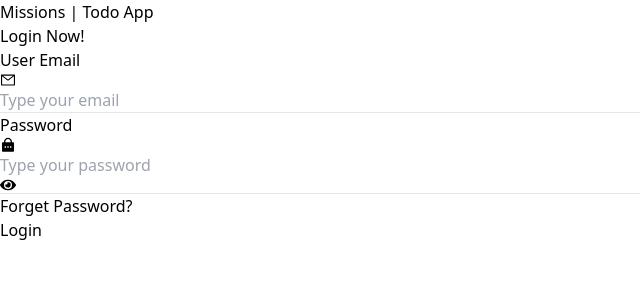
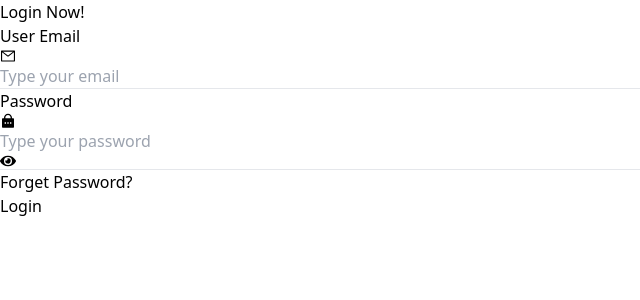
Before and after one commit to Its-Shojib/Missions-Todo-Web, a React (Vite) app in the folder frontend-react/: page /login in a window 1280 px wide. Shown: the top 300 px of the page, without its empty margins (0-640 px from the left). Built offline with nearby package versions, Linux system fonts and the light colour scheme.

Commit message:
Layout Changed

```diff
--- a/frontend-react/src/Layout/Layout.jsx
+++ b/frontend-react/src/Layout/Layout.jsx
@@ -4,12 +4,7 @@ import { Outlet } from "react-router-dom";
 const Layout = () => {
     return (
         <div className="max-w-screen-2xl mx-auto px-16 md:px-4">
-            <h1 className="text-center text-2xl font-semibold text-rose-900">Missions | Todo App</h1>
-
             <Outlet></Outlet>
-
-
-
         </div>
     );
 };
```
